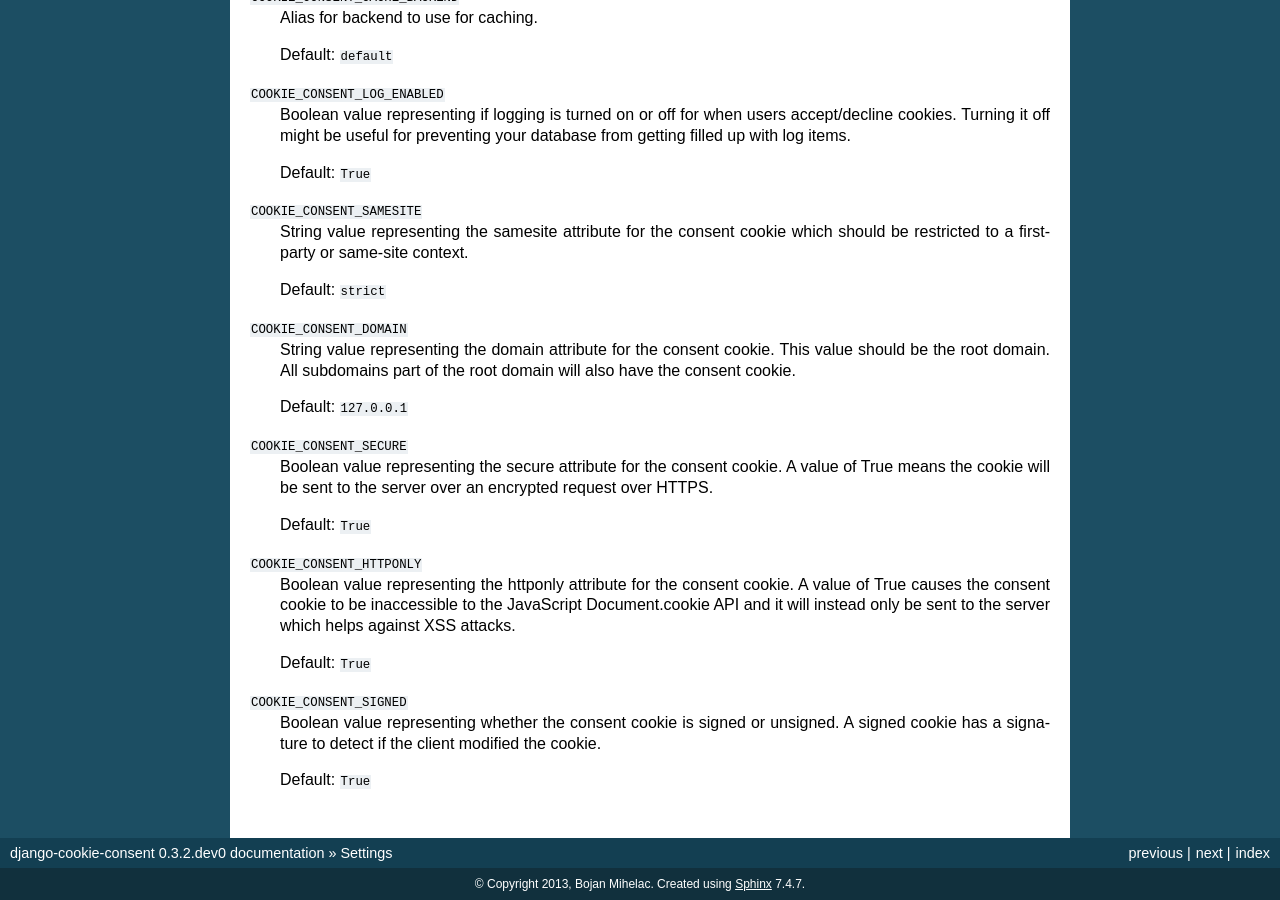
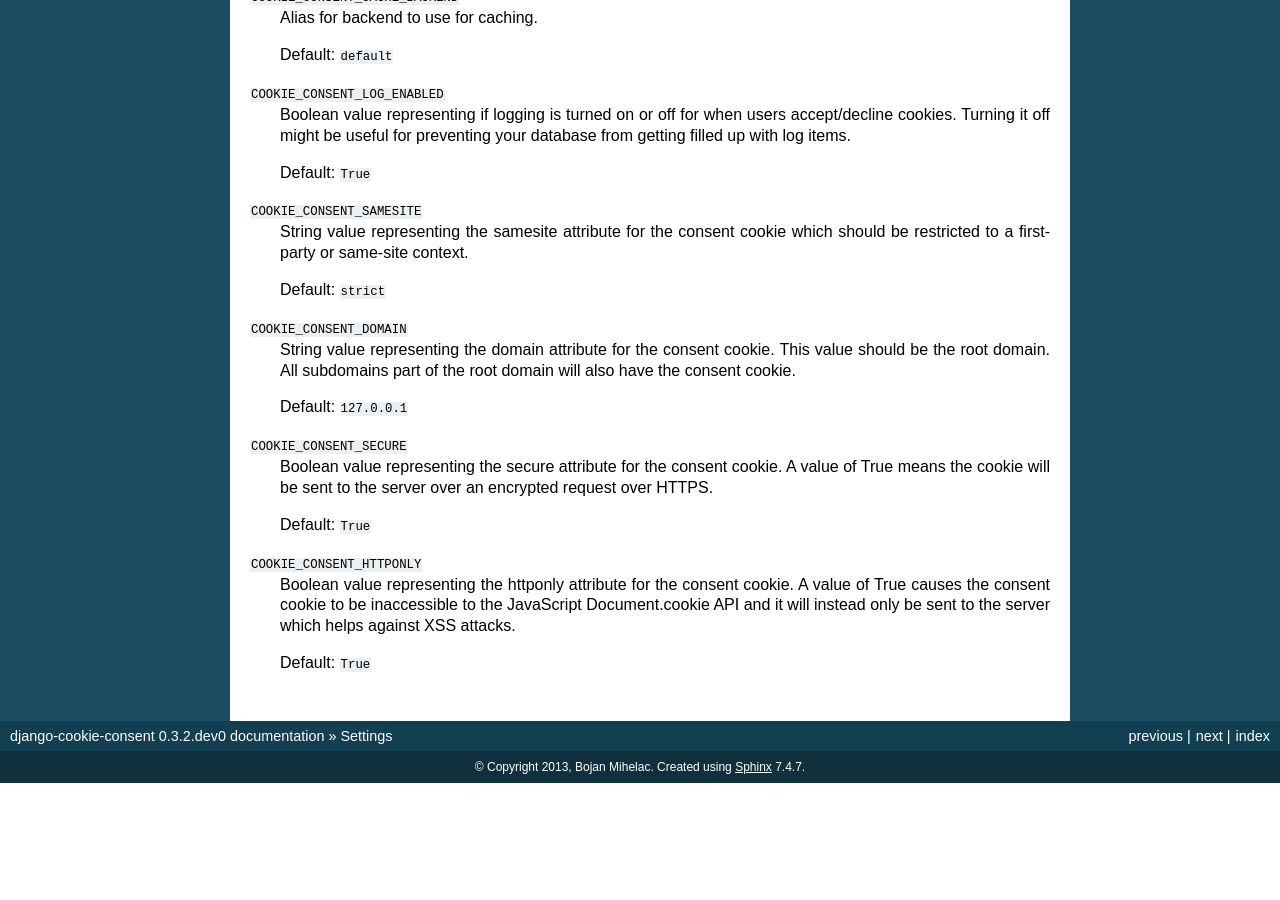
Before and after one commit to jazzband/django-cookie-consent, a Sphinx documentation site: the page built from docs/settings.rst, in a window 1280 px wide and 900 px high, scrolled down 650 px. Built offline with Sphinx 7.4.7, drawn with Linux system fonts in a browser that asks for light colours; the version number is read from the project's files by our own code; after the commit the page ends 1433 px from its top, so only the background shows below that.

Commit message:
Removed signed cookie docs setting

```diff
--- a/docs/settings.rst
+++ b/docs/settings.rst
@@ -61,8 +61,3 @@
   Boolean value representing the httponly attribute for the consent cookie. A value of True causes the consent cookie to be inaccessible to the JavaScript Document.cookie API and it will instead only be sent to the server which helps against XSS attacks.
 
   Default: ``True``
-
-``COOKIE_CONSENT_SIGNED``
-  Boolean value representing whether the consent cookie is signed or unsigned. A signed cookie has a signature to detect if the client modified the cookie.
-
-  Default: ``True``
```
